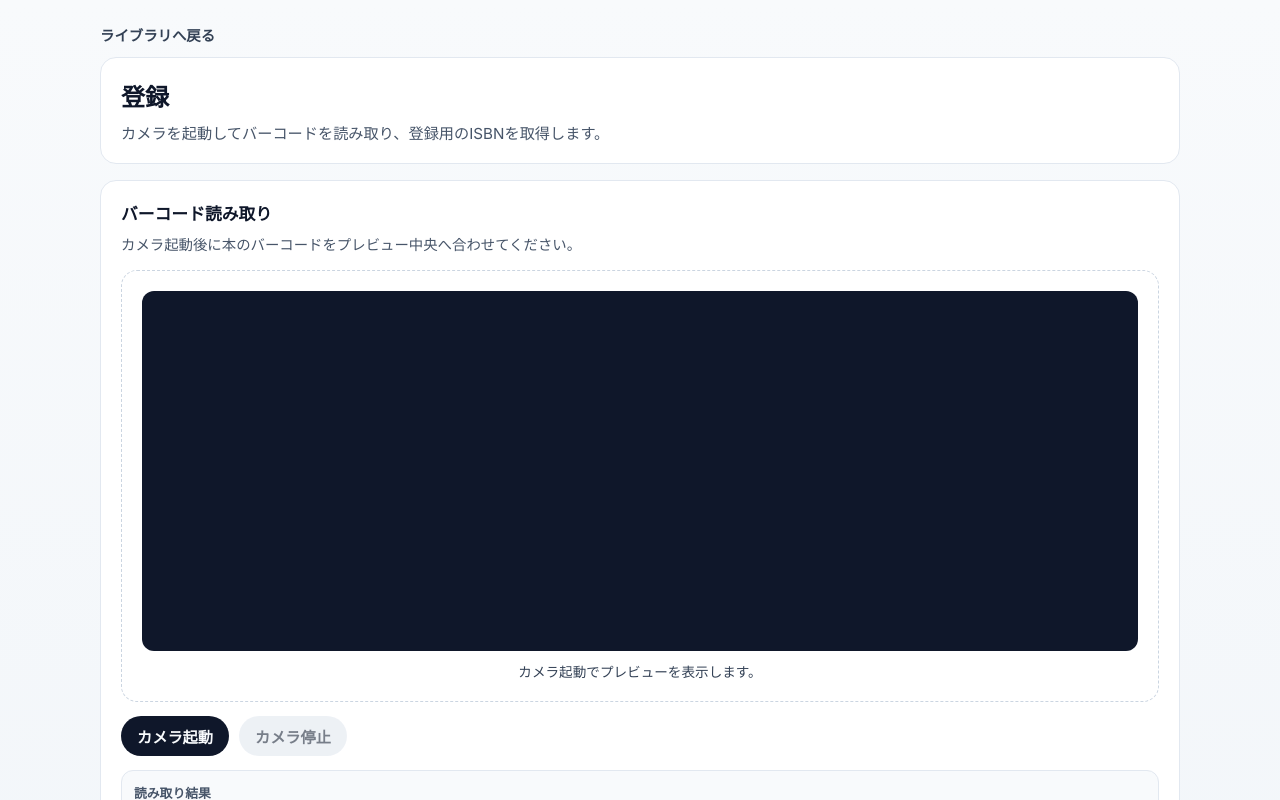
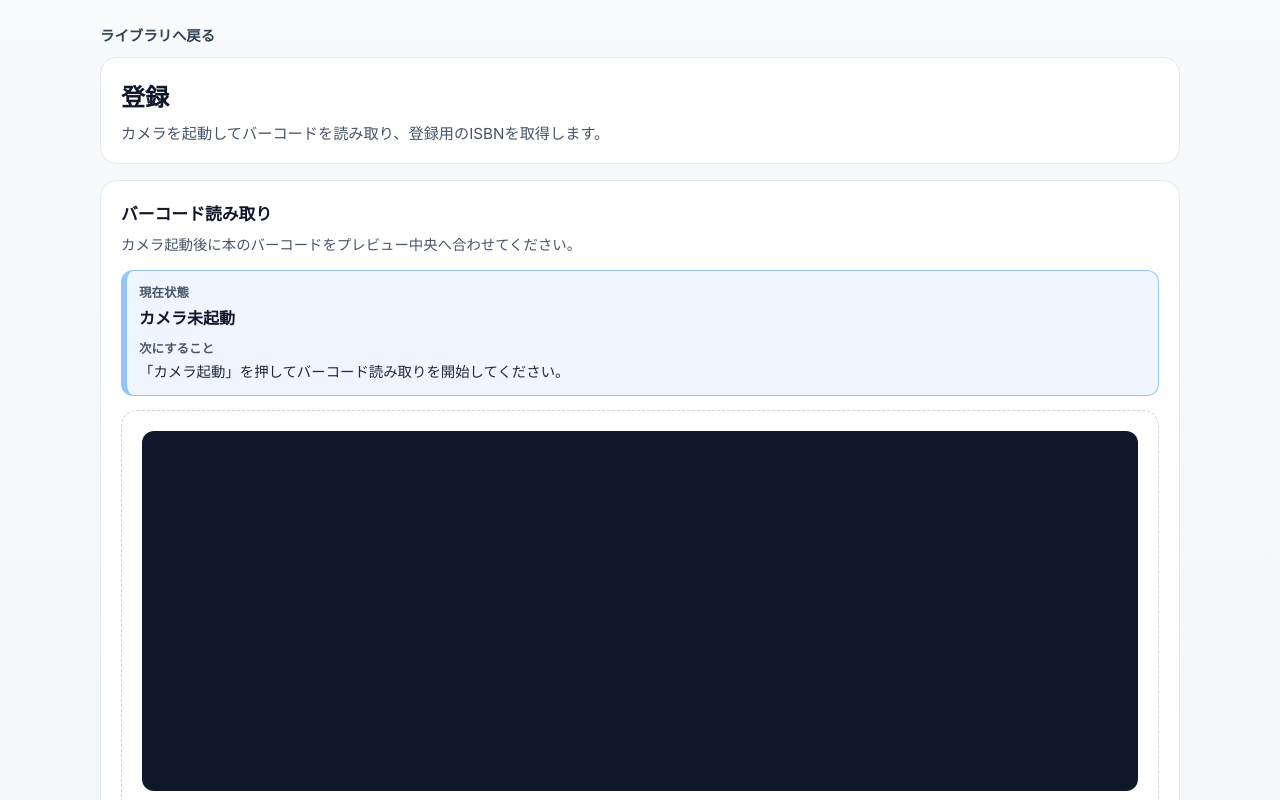
Before and after one commit to TUT-StudyClub/my-library, a Next.js app in the folder frontend/: page /library/register in a window 1280 px wide. Shown: the top 800 px of the page. Built offline with nearby package versions, Linux system fonts and the light colour scheme; no server answers.

Commit message:
feat: 送信中・成功/失敗・カメラ未起動・ISBN未確定などを優先順位付きで判定するロジックを追加

```diff
--- a/frontend/src/app/library/register/page.tsx
+++ b/frontend/src/app/library/register/page.tsx
@@ -33,6 +33,7 @@ type RegisterRequestStatus =
   | "recentlyProcessed"
   | "invalidIsbn"
   | "failure";
+type ProgressTone = "neutral" | "success" | "warning" | "error";
 
 function normalizeScannedText(rawText: string): string {
   return rawText.normalize("NFKC").trim();
@@ -155,6 +156,68 @@ export default function RegisterPage() {
           null,
           2
         );
+  let progressStatusLabel = "待機中";
+  let nextActionLabel = "「カメラ起動」を押してください。";
+  let progressTone: ProgressTone = "neutral";
+
+  if (errorMessage !== null) {
+    progressStatusLabel = "カメラ利用不可";
+    nextActionLabel = "ブラウザのカメラ権限を確認して、再度「カメラ起動」を押してください。";
+    progressTone = "error";
+  } else if (isStartingCamera) {
+    progressStatusLabel = "カメラ起動中";
+    nextActionLabel = "プレビューが表示されるまで待ってください。";
+    progressTone = "neutral";
+  } else if (!isCameraActive) {
+    progressStatusLabel = "カメラ未起動";
+    nextActionLabel = "「カメラ起動」を押してバーコード読み取りを開始してください。";
+    progressTone = "neutral";
+  } else if (isSubmittingRegister) {
+    progressStatusLabel = "登録API実行中";
+    nextActionLabel = "完了までそのまま待ってください。";
+    progressTone = "neutral";
+  } else if (registerRequestStatus === "success") {
+    progressStatusLabel = "登録完了";
+    nextActionLabel =
+      "続けて登録する場合は次のバーコードを読み取って「登録する」を押してください。";
+    progressTone = "success";
+  } else if (registerRequestStatus === "alreadyExists") {
+    progressStatusLabel = "登録済みISBN";
+    nextActionLabel = "別の本を登録する場合はバーコードを読み替えてください。";
+    progressTone = "warning";
+  } else if (registerRequestStatus === "recentlyProcessed") {
+    progressStatusLabel = "同一ISBN待機中";
+    nextActionLabel = "同じISBNは10秒間無視されます。時間をおいて再実行してください。";
+    progressTone = "warning";
+  } else if (registerRequestStatus === "failure") {
+    progressStatusLabel = "登録失敗";
+    nextActionLabel = "通信状況を確認し、同じISBNでもう一度「登録する」を押してください。";
+    progressTone = "error";
+  } else if (confirmedIsbn !== null) {
+    progressStatusLabel = "ISBN確定済み";
+    nextActionLabel = "内容を確認して「登録する」を押してください。";
+    progressTone = "success";
+  } else if (isbnErrorMessage !== null) {
+    progressStatusLabel = "ISBN未確定";
+    nextActionLabel = "バーコードの角度や距離を変えて、再度読み取ってください。";
+    progressTone = "warning";
+  } else if (scanResult !== null) {
+    progressStatusLabel = "読み取り中";
+    nextActionLabel = "ISBNが13桁で確定するまでバーコードを合わせ続けてください。";
+    progressTone = "neutral";
+  } else {
+    progressStatusLabel = "バーコード待機中";
+    nextActionLabel = "プレビュー中央にバーコードを合わせてください。";
+    progressTone = "neutral";
+  }
+  const progressToneClassName =
+    progressTone === "success"
+      ? styles.progressPanelSuccess
+      : progressTone === "warning"
+        ? styles.progressPanelWarning
+        : progressTone === "error"
+          ? styles.progressPanelError
+          : styles.progressPanelNeutral;
 
   const stopCamera = useCallback(() => {
     scannerControlsRef.current?.stop();
@@ -332,6 +395,12 @@ export default function RegisterPage() {
           <p className={styles.sectionDescription}>
             カメラ起動後に本のバーコードをプレビュー中央へ合わせてください。
           </p>
+          <div className={`${styles.progressPanel} ${progressToneClassName}`}>
+            <p className={styles.progressLabel}>現在状態</p>
+            <p className={styles.progressValue}>{progressStatusLabel}</p>
+            <p className={styles.progressLabel}>次にすること</p>
+            <p className={styles.progressGuide}>{nextActionLabel}</p>
+          </div>
 
           <div className={styles.previewFrame}>
             <video
```
